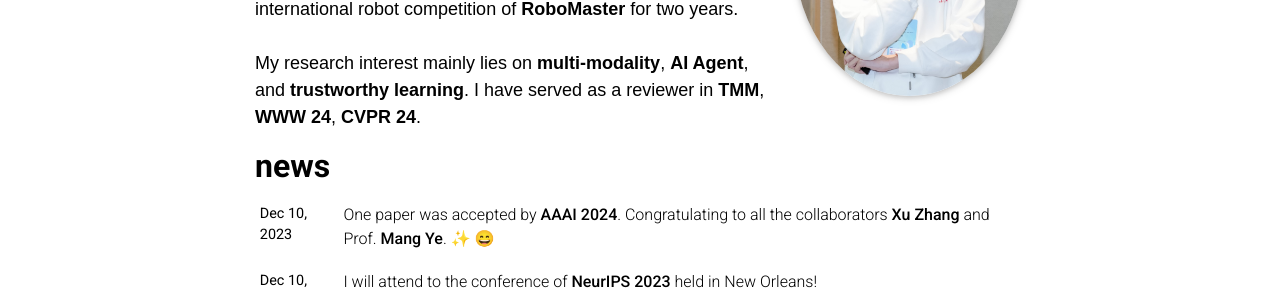
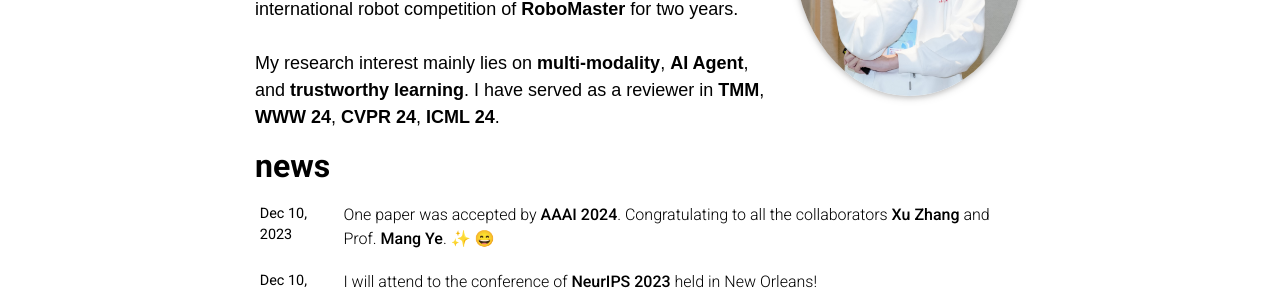
Before and after one commit to leolee99/leolee99.github.io, a Jekyll site: the page built from _pages/about.md, in a window 1280 px wide and 1209 px high. Shown: the part 419-713 px from the top of the window. Built offline with Jekyll 4.4.1, drawn with Linux system fonts in a browser that asks for light colours; full-size pictures stand in for the smaller copies a plugin makes; emoji names are drawn with the system emoji font; comment, search, counter and statistics services are not loaded; a style sheet for code colours, icons or effects is not loaded.

Commit message:
Update about.md

```diff
--- a/_pages/about.md
+++ b/_pages/about.md
@@ -33,7 +33,7 @@
 I received a B.S. in computer science from Northeast Forest University, where I joined a Robot Team and participated in a cool international robot competition of <a href="https://leolee99.github.io/projects/RoboMaster/" style="font-weight: bold;">RoboMaster</a> for two years.
 <br>
 <br>
-My research interest mainly lies on <span style="font-weight: bold;">multi-modality</span>, <span style="font-weight: bold;">AI Agent</span>, and <span style="font-weight: bold;">trustworthy learning</span>. I have served as a reviewer in <span style="font-weight: bold;">TMM</span>, <span style="font-weight: bold;">WWW 24</span>, <span style="font-weight: bold;">CVPR 24</span>.</p>
+My research interest mainly lies on <span style="font-weight: bold;">multi-modality</span>, <span style="font-weight: bold;">AI Agent</span>, and <span style="font-weight: bold;">trustworthy learning</span>. I have served as a reviewer in <span style="font-weight: bold;">TMM</span>, <span style="font-weight: bold;">WWW 24</span>, <span style="font-weight: bold;">CVPR 24</span>, <span style="font-weight: bold;">ICML 24</span>.</p>
 
 
 
```
